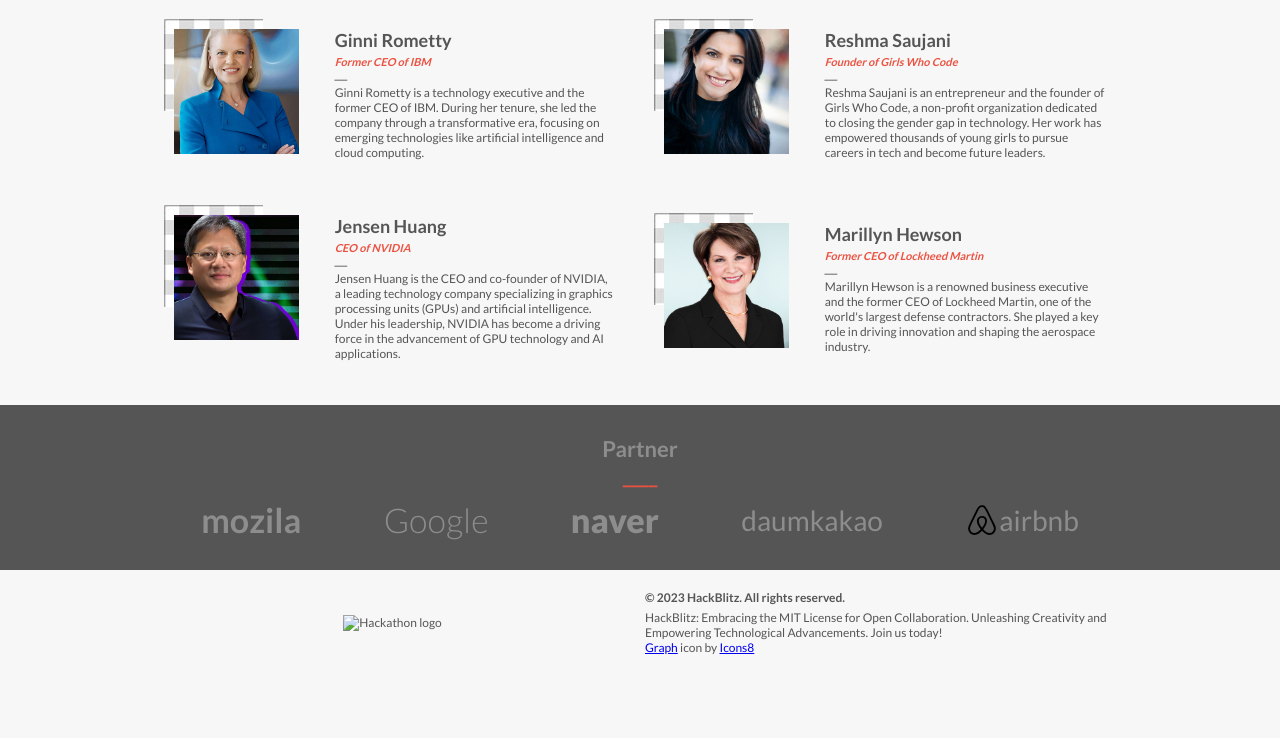
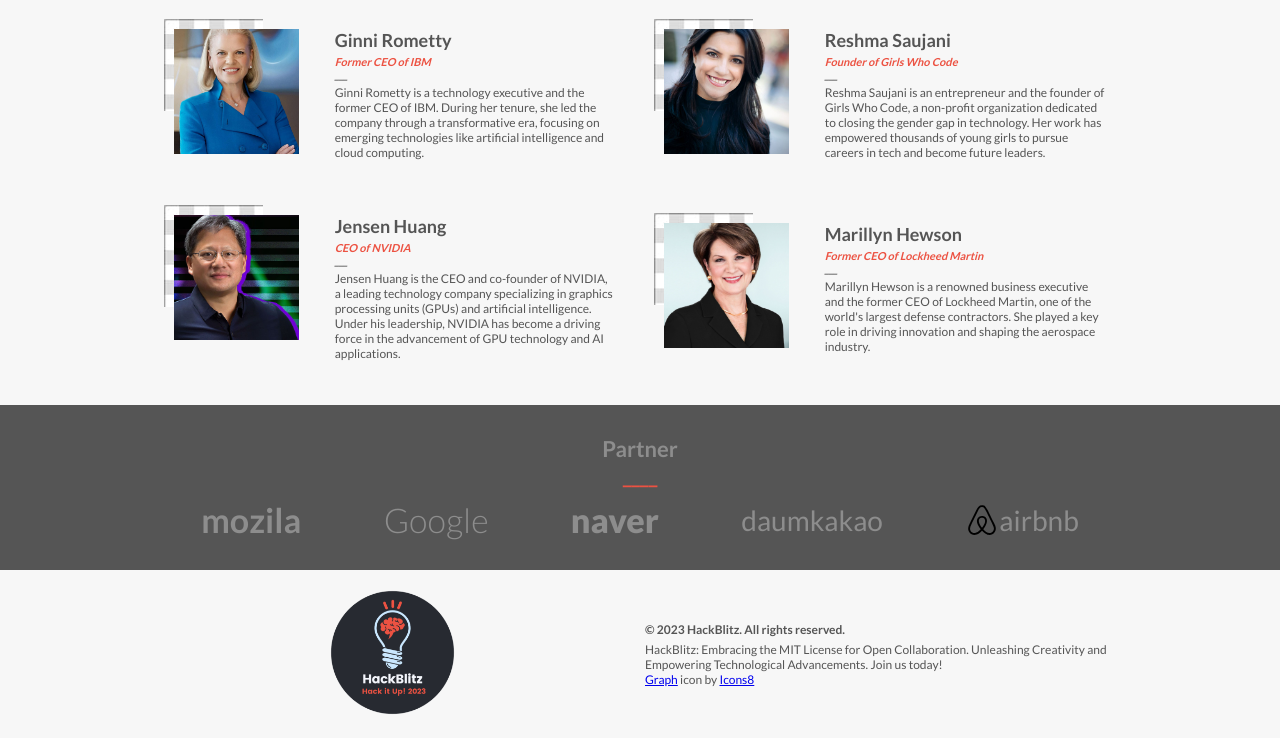
Before and after one commit to devendra-alt/capstone-hackBlitz, a website: page index.html in a window 1280 px wide. Shown: the part 1351-2089 px from the top of the page. Before the commit the page ends 2026 px from the top, so only its background shows below. Drawn offline with Linux system fonts and the light colour scheme; the site is published under a folder, as on GitHub Pages, so addresses that start at the root find nothing.

Commit message:
Update index.html

```diff
--- a/index.html
+++ b/index.html
@@ -14,7 +14,7 @@
     <link
       rel="shortcut icon"
       type="image/x-icon"
-      href="/assets/images/logo.png"
+      href="assets/images/logo.png"
     />
     <title>HackBlitz</title>
   </head>
@@ -241,7 +241,7 @@
     </div>
     <footer class="footer" aria-label="footer">
       <div class="logo">
-        <img src="/assets/images/logo.png" alt="Hackathon logo" />
+        <img src="assets/images/logo.png" alt="Hackathon logo" />
       </div>
       <div class="site-info">
         <p class="rights-reserve">© 2023 HackBlitz. All rights reserved.</p>
```
